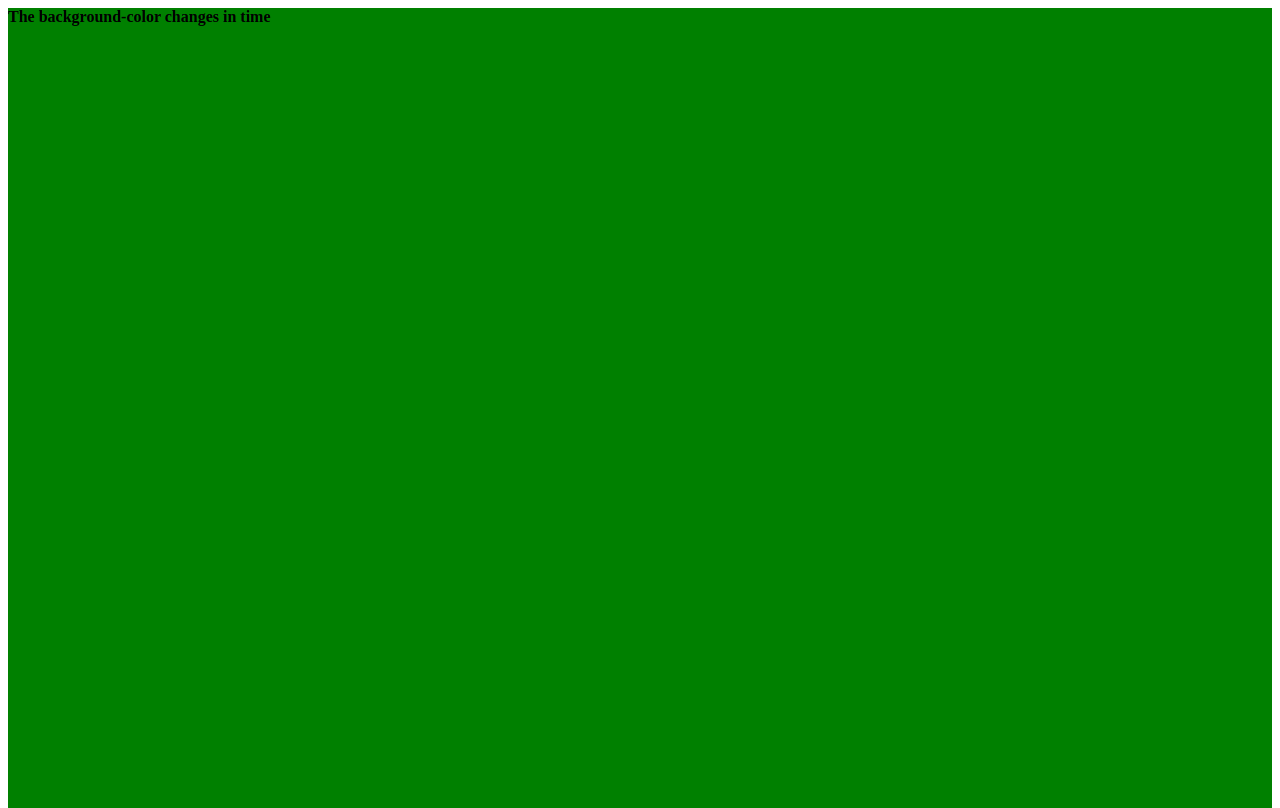
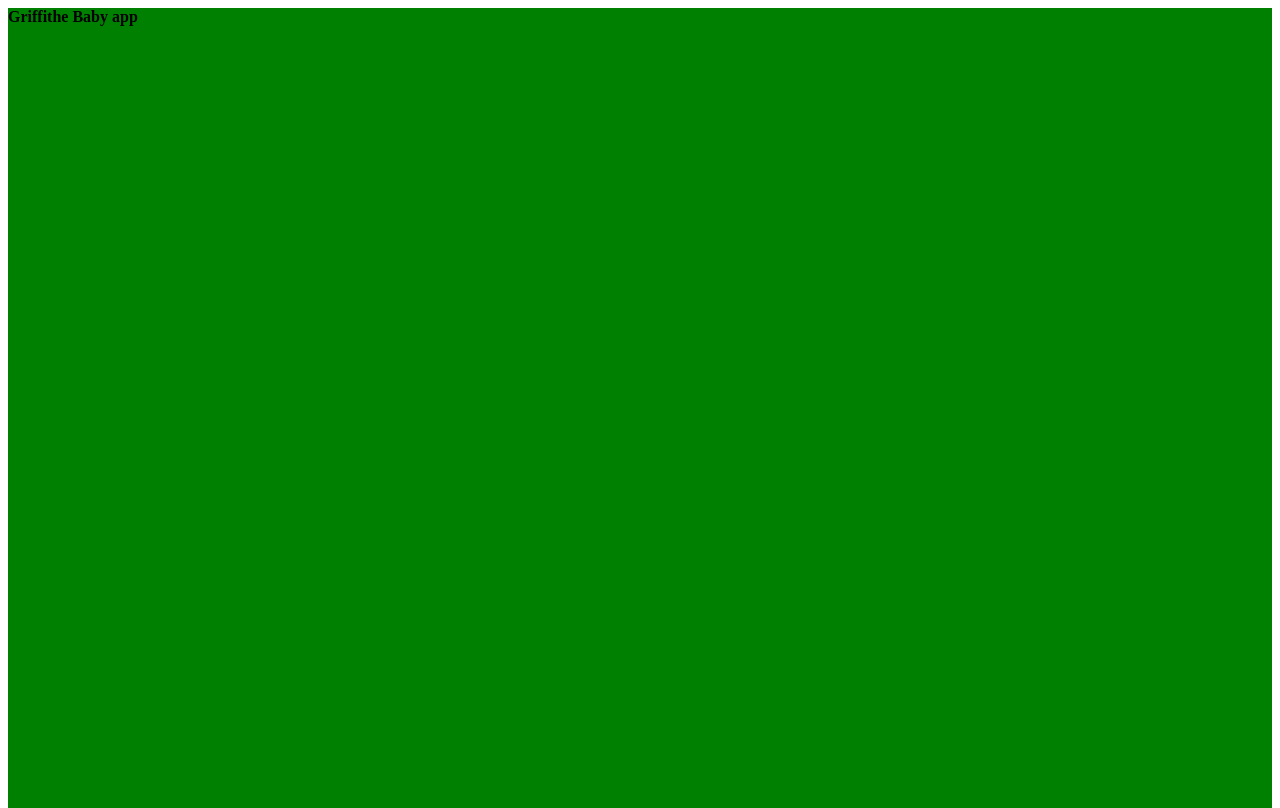
Before and after one commit to Egriffith8368/Development, a plain HTML site: page Baby.html in a window 1280 px wide. Drawn offline with Linux system fonts and the light colour scheme.

Commit message:
Update Baby.html

```diff
--- a/Baby.html
+++ b/Baby.html
@@ -23,5 +23,5 @@ body {
 }
   </style>
 </head>
-  <div class="mydiv">The background-color changes in time</div>
+  <div class="mydiv">Griffithe Baby app</div>
 </html>
```
